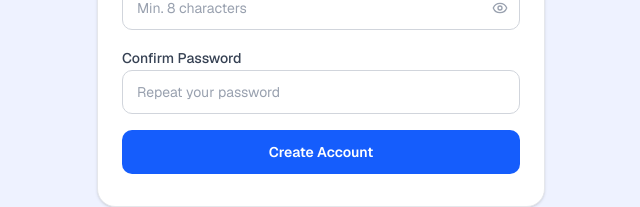
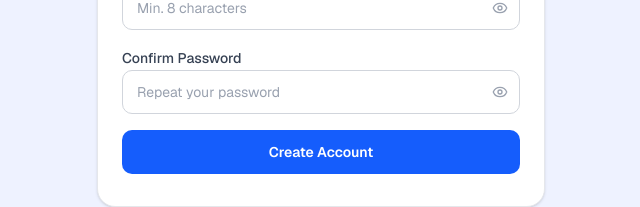
Before and after one commit to glmite25/leadflow, a Next.js app: page /register in a window 1280 px wide. Shown: the part 424-631 px from the top of the page, without its empty margins (319-959 px from the left). Built offline with nearby package versions, Linux system fonts and the light colour scheme; no server answers.

Commit message:
fixed user profile

```diff
--- a/app/page.tsx
+++ b/app/page.tsx
@@ -42,12 +42,12 @@ export default function Home() {
             ))}
           </nav>
 
-          {/* CTA */}
+          {/* CTA — icon only */}
           <Link
-            href="/dashboard"
-            className="flex items-center gap-1.5 shrink-0 text-sm font-medium text-gray-800 hover:text-blue-600 transition-colors whitespace-nowrap"
+            href="/login"
+            className="flex items-center justify-center size-9 rounded-lg border border-gray-200 text-gray-600 hover:bg-gray-50 hover:text-blue-600 transition-colors shrink-0"
+            title="Go to Dashboard"
           >
-            Go to Dashboard
             <ArrowRight className="size-4" />
           </Link>
         </div>
--- a/app/register/page.tsx
+++ b/app/register/page.tsx
@@ -12,6 +12,7 @@ export default function RegisterPage() {
   const [password, setPassword] = useState('');
   const [confirm, setConfirm] = useState('');
   const [showPassword, setShowPassword] = useState(false);
+  const [showConfirm, setShowConfirm] = useState(false);
   const [loading, setLoading] = useState(false);
   const [error, setError] = useState<string | null>(null);
 
@@ -119,16 +120,26 @@ export default function RegisterPage() {
               <label htmlFor="confirm" className="text-sm font-medium text-gray-700">
                 Confirm Password
               </label>
+              <div className="relative">
                 <input
                   id="confirm"
-                type={showPassword ? 'text' : 'password'}
+                  type={showConfirm ? 'text' : 'password'}
                   value={confirm}
                   onChange={(e) => setConfirm(e.target.value)}
                   placeholder="Repeat your password"
                   required
                   disabled={loading}
-                className="w-full h-11 px-3.5 rounded-lg border border-gray-300 bg-white text-sm text-gray-900 placeholder:text-gray-400 outline-none focus:border-blue-500 focus:ring-2 focus:ring-blue-500/20 disabled:opacity-50 transition-colors"
+                  className="w-full h-11 px-3.5 pr-10 rounded-lg border border-gray-300 bg-white text-sm text-gray-900 placeholder:text-gray-400 outline-none focus:border-blue-500 focus:ring-2 focus:ring-blue-500/20 disabled:opacity-50 transition-colors"
                 />
+                <button
+                  type="button"
+                  onClick={() => setShowConfirm((v) => !v)}
+                  className="absolute right-3 top-1/2 -translate-y-1/2 text-gray-400 hover:text-gray-600"
+                  tabIndex={-1}
+                >
+                  {showConfirm ? <EyeOff className="size-4" /> : <Eye className="size-4" />}
+                </button>
+              </div>
             </div>
 
             {/* Error */}
```
Lines whose indentation alone changed are shown as unchanged.
